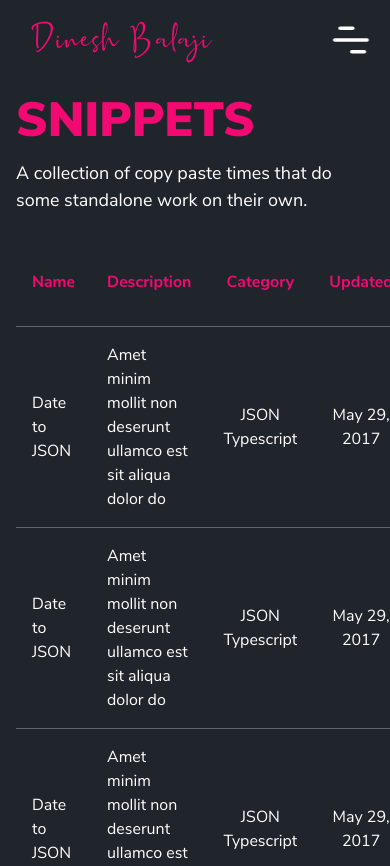
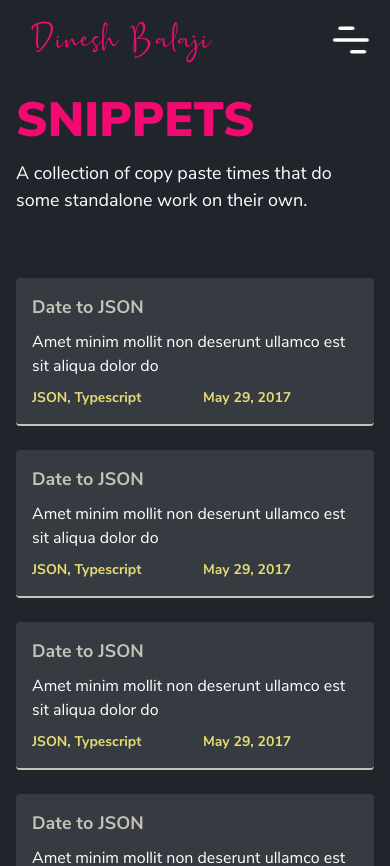
Before and after one commit to sidthesloth92/db-portfolio, a Next.js app: page /snippets in a window 390 px wide. Shown: the top 866 px of the page. Built offline with nearby package versions, Linux system fonts and the light colour scheme.

Commit message:
feat(nuggets): made nuggets table responsive

```diff
--- a/src/pages/snippets/index.tsx
+++ b/src/pages/snippets/index.tsx
@@ -99,7 +99,7 @@ const SnippetsPage: React.FC = () => {
         <motion.table
           className="table w-full"
           variants={tableContainerVariants}>
-          <thead>
+          <thead className="hidden md:table-header-group">
             <tr className="text-primary border-b border-dark-light">
               <th className="w-3/12 p-4 pb-8">Name</th>
               <th className="w-5/12 p-4 pb-8">Description</th>
@@ -111,18 +111,24 @@ const SnippetsPage: React.FC = () => {
           <tbody>
             {SNIPPETS.map((snippet, index) => {
               return (
-                <tr className="border-b border-dark-light" key={index}>
-                  <td className="w-3/12 p-4 hover:text-primary">
+                <tr
+                  className="flex flex-wrap md:table-row bg-dark-tint md:bg-dark p-2 md:p-0 my-6 lg:my-0 rounded border-b-2 border-secondary-text md:border-b md:border-dark-light "
+                  key={index}>
+                  <td className="w-full md:w-3/12 p-2 md:py-4 md:px-2 lg:p-4 text-secondary-text md:md:text-primary font-bold text-lg">
                     <Link href="/snippets/[id]" as="/snippets/1">
-                      <a>Date to JSON</a>
+                      <a className="ul-hover-effect">Date to JSON</a>
                     </Link>
                   </td>
-                  <td className="w-5/12 p-4 ">
+                  <td className="w-full md:w-5/12 pb-2 px-2 md:py-4 md:px-2 lg:p-4 ">
                     Amet minim mollit non deserunt ullamco est sit aliqua dolor
                     do{' '}
                   </td>
-                  <td className="w-2/12 p-4 text-center">JSON Typescript</td>
-                  <td className="w-2/12 p-4 text-center">May 29, 2017</td>
+                  <td className="w-1/2 md:w-2/12 pb-2 px-2 md:py-4 md:px-2 lg:p-4 text-sm text-secondary font-bold  md:text-center">
+                    JSON, Typescript
+                  </td>
+                  <td className="w-1/2 md:w-2/12 pb-2 px-2 md:py-4 md:px-2 lg:p-4 text-sm text-secondary md:text-white md:text-base font-bold md:font-normal md:text-center ">
+                    May 29, 2017
+                  </td>
                 </tr>
               );
             })}
```
